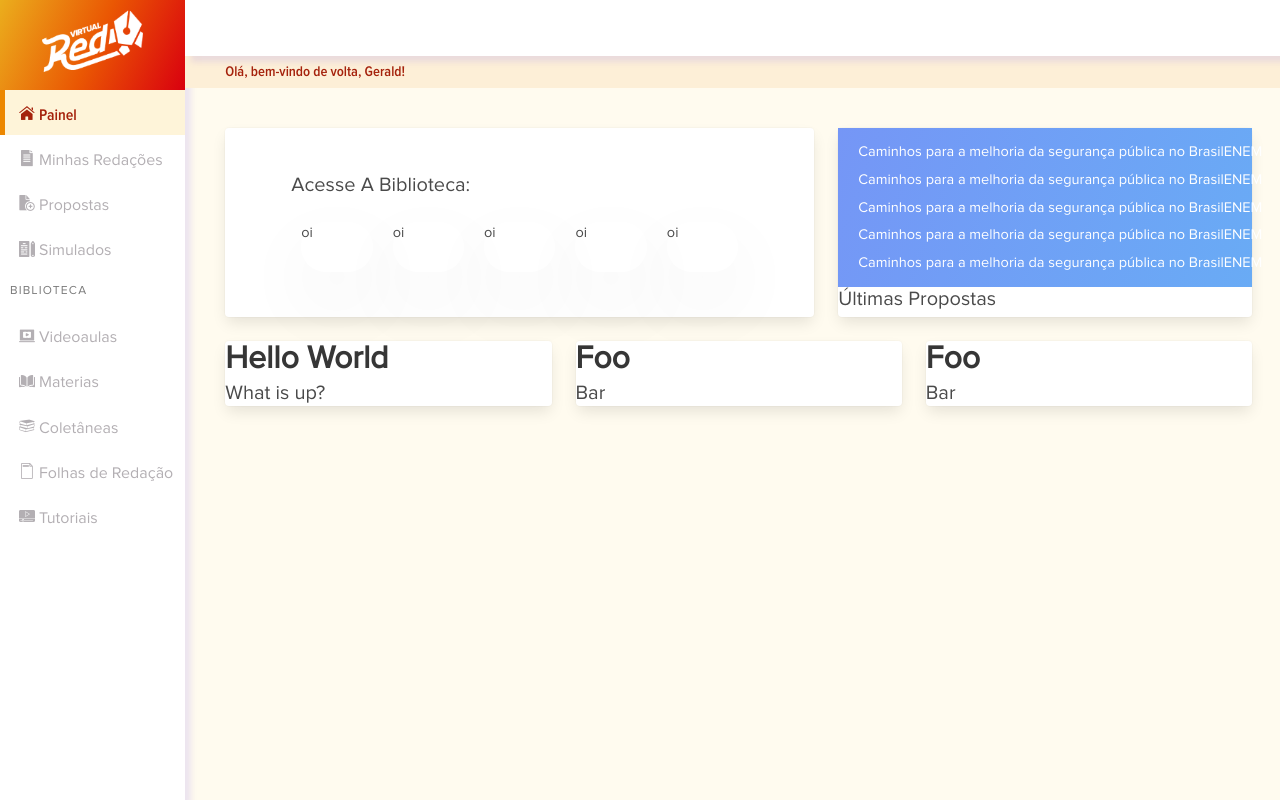
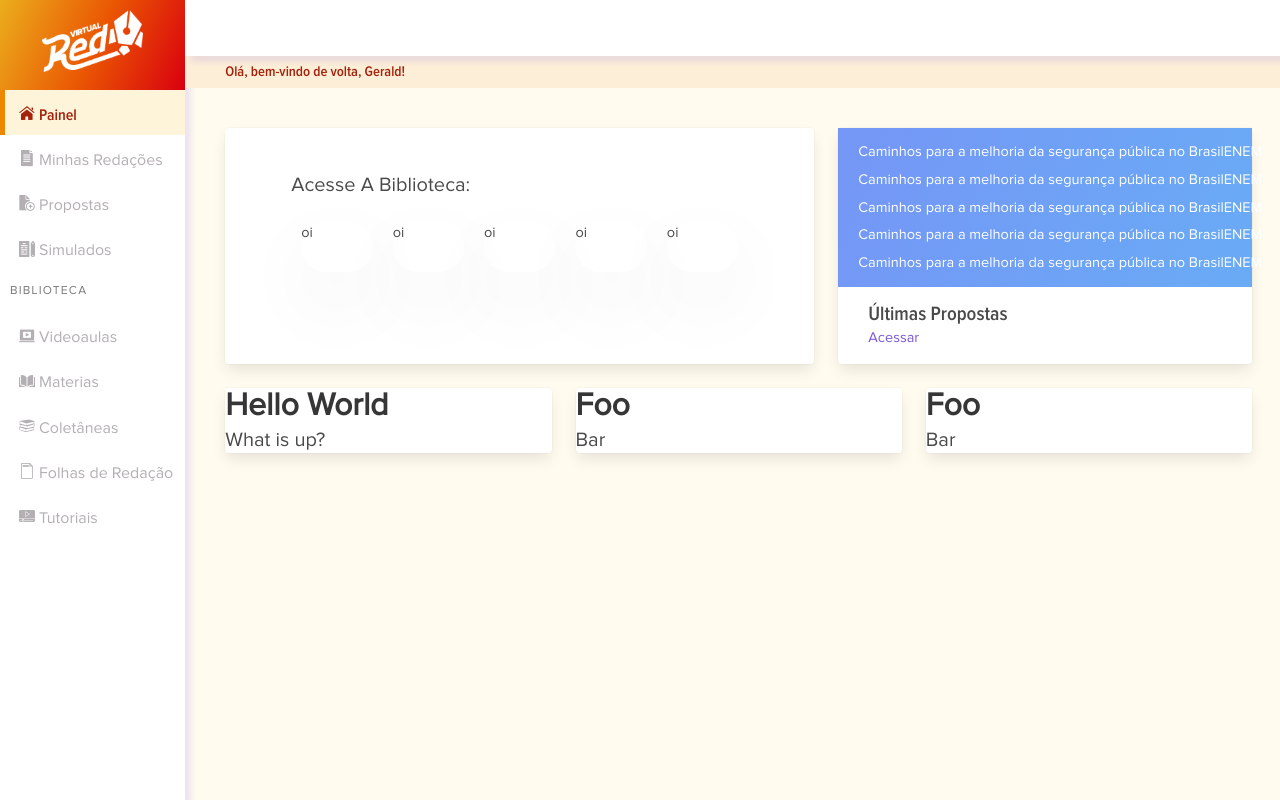
Before and after one commit to matheus-manoel/Red-Online-Challenge, a Vue app in the folder ui/: page / in a window 1280 px wide. Built offline with nearby package versions, Linux system fonts and the light colour scheme.

Commit message:
Finish last proposals.

```diff
--- a/ui/public/styles.css
+++ b/ui/public/styles.css
@@ -10,6 +10,12 @@
   font-family: "proximaNovaSemiBold";
   src: url("fonts/proxima-nova-condensed-semibold.otf") format("opentype");
   font-weight: semibold;
+}
+
+@font-face {
+  font-family: "proximaNovaBold";
+  src: url("fonts/proxima-nova-bold.otf") format("opentype");
+  font-weight: bold;
 }
 
 @font-face {
--- a/ui/src/components/LastProposals.vue
+++ b/ui/src/components/LastProposals.vue
@@ -14,6 +14,7 @@
     </div>
     <div class="section-info">
       <p class="subtitle">Últimas Propostas</p>
+      <a href="/">Acessar</a>
     </div>
   </section>
 </template>
@@ -27,6 +28,19 @@ export default {
 <style scoped>
 .columns {
   margin: 0;
+}
+
+a:hover {
+  color: #EE9823;
+}
+
+.section-info {
+  padding: 15px 30px;
+}
+
+.subtitle {
+  margin-bottom: 0px;
+  font-family: proximaNovaSemiBold;
 }
 
 .section-container {
```
